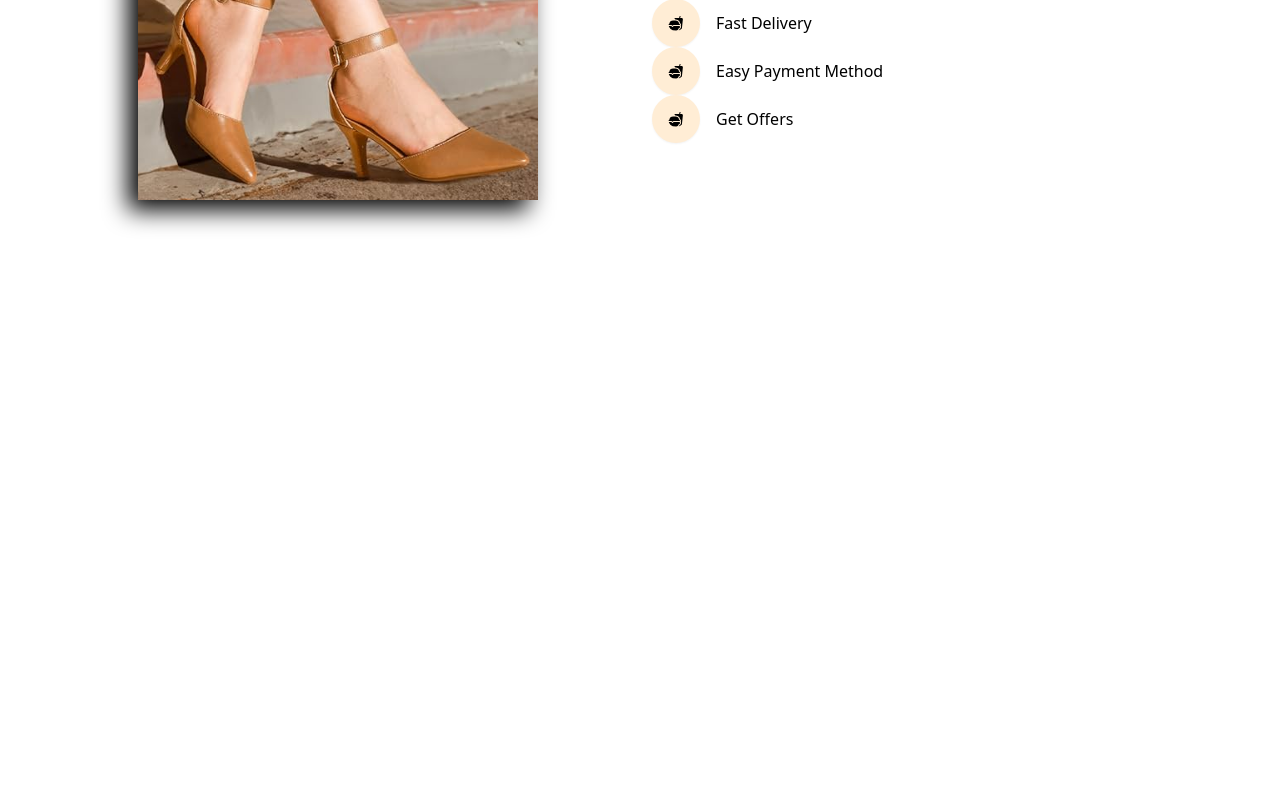
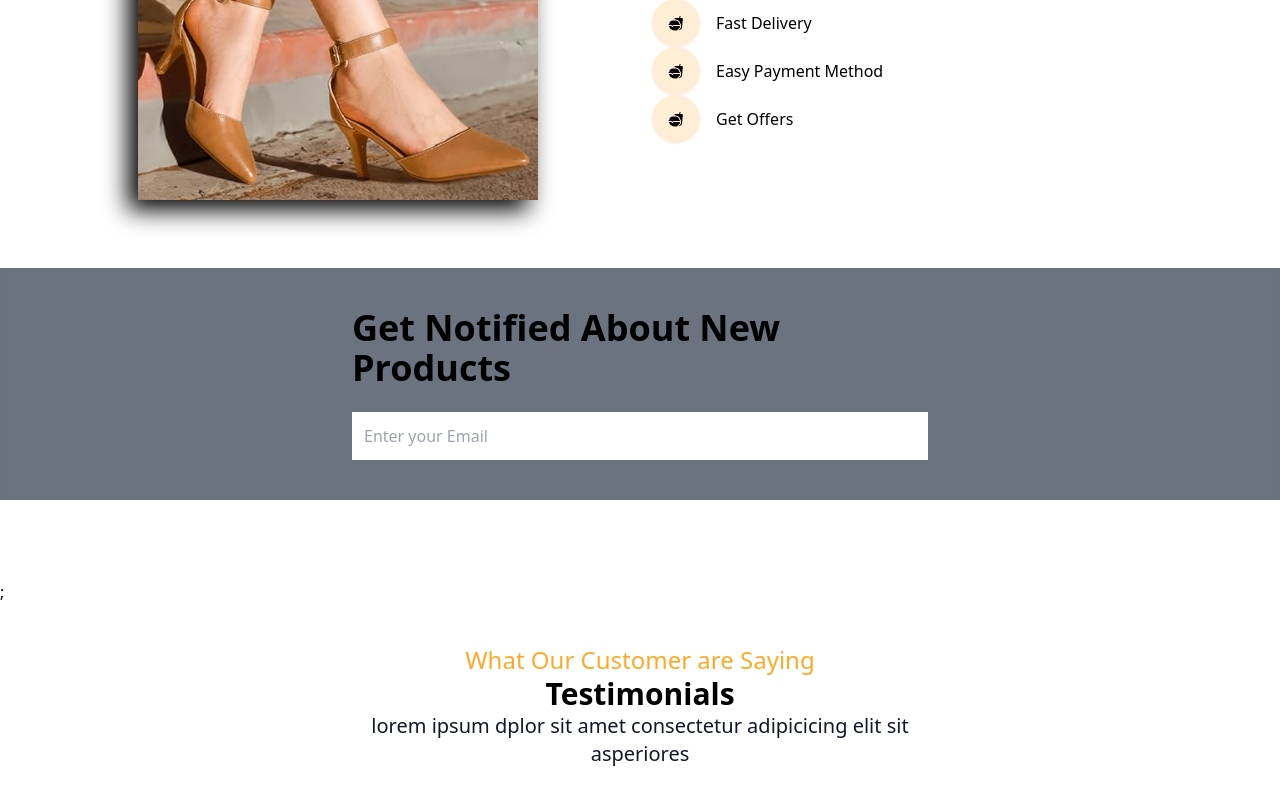
Before and after one commit to Niyonagize6369/online-shopping, a React (Vite) app: page / in a window 1280 px wide. Shown: the part 4476-5276 px from the top of the page. Before the commit the page ends 4744 px from the top, so only its background shows below. Built offline with nearby package versions, Linux system fonts and the light colour scheme; the HTML template or start-up script is replaced by a standard one.

Commit message:
online-shopping pushed

```diff
--- a/src/App.jsx
+++ b/src/App.jsx
@@ -7,6 +7,7 @@ import "aos/dist/aos.css";
 import TopProducts from "./components/TopProducts/TopProducts";
 import Banner from "./components/Banner/Banner";
 import Subscribe from "./components/Subscribe/Subscribe";
+import Testimonials from "./components/Testimonials/Testimonials";
 
 function App() {
   React.useEffect(() => {
@@ -26,7 +27,8 @@ function App() {
         <Products />
         <TopProducts />
         <Banner />
-        <Subscribe/>
+        <Subscribe />
+        <Testimonials/>
       </div>
     </>
   );
--- a/src/components/Subscribe/Subscribe.jsx
+++ b/src/components/Subscribe/Subscribe.jsx
@@ -1,8 +1,8 @@
 import React from "react";
-import Banner from "../../assets/website/orange-pattern.jpg";
+import BannerImg from "../../assets/website/orange-pattern.jpg";
 
-const BannerImg = {
-  backgroundImage: "url(${Banner})",
+const BannerStyle = {
+  backgroundImage: "url(${BannerImg})",
   backgroundPosition: "center",
   backgroundRepeat: "no-repeat",
   backgroundSize: "cover",
@@ -10,12 +10,34 @@ const BannerImg = {
   width: "100%",
 };
 
-function Subscribe() {
-  return;
-
-  <div data-aos="zoom-in" className="text-white bg-gray-100 dark:bg-gray-800">
-    <div></div>
-  </div>;
-}
+const Subscribe = () => {
+  return (
+    <div>
+      <div
+        data-aos="zoom-in"
+        className="text-wh:style={BannerImg}
+     bg-gray-500 mb-20 dark:bg-gray-800"
+      >
+        <div className="container backdrop-blur-sm py-10">
+          <div className="space-y-6 max-w-xl mx-auto">
+            <h1
+              className="text-2xl text-center sm:text-left
+        sm:text-4xl font-semibold"
+            >
+              Get Notified About New Products
+            </h1>
+            <input
+              data-oas="fade-up"
+              type="text"
+              placeholder="Enter your Email"
+              className="w-full p-3"
+            />
+          </div>
+        </div>
+      </div>
+      ;
+    </div>
+  );
+};
 
 export default Subscribe;
--- /dev/null
+++ b/src/components/Testimonials/Testimonials.jsx
@@ -0,0 +1,26 @@
+import React from "react";
+
+const Testimonials = () => {
+  return (
+    <div className="py-10">
+      <div className="container">
+        {/* header section  */}
+
+        <div className="mb-10 text-center max-w-[600px] mx-auto">
+          <p data-aos="fade-up" className="text-2xl text-primary">
+            What Our Customer are Saying
+          </p>
+          <h1 data-aos="fade-up" className="text-3xl font-bold">
+            Testimonials
+          </h1>
+          <p data-aos="fade-up" className="text-xl text-gray-900">
+            lorem ipsum dplor sit amet consectetur adipicicing elit sit
+            asperiores
+          </p>
+        </div>
+      </div>
+    </div>
+  );
+};
+
+export default Testimonials;
```
